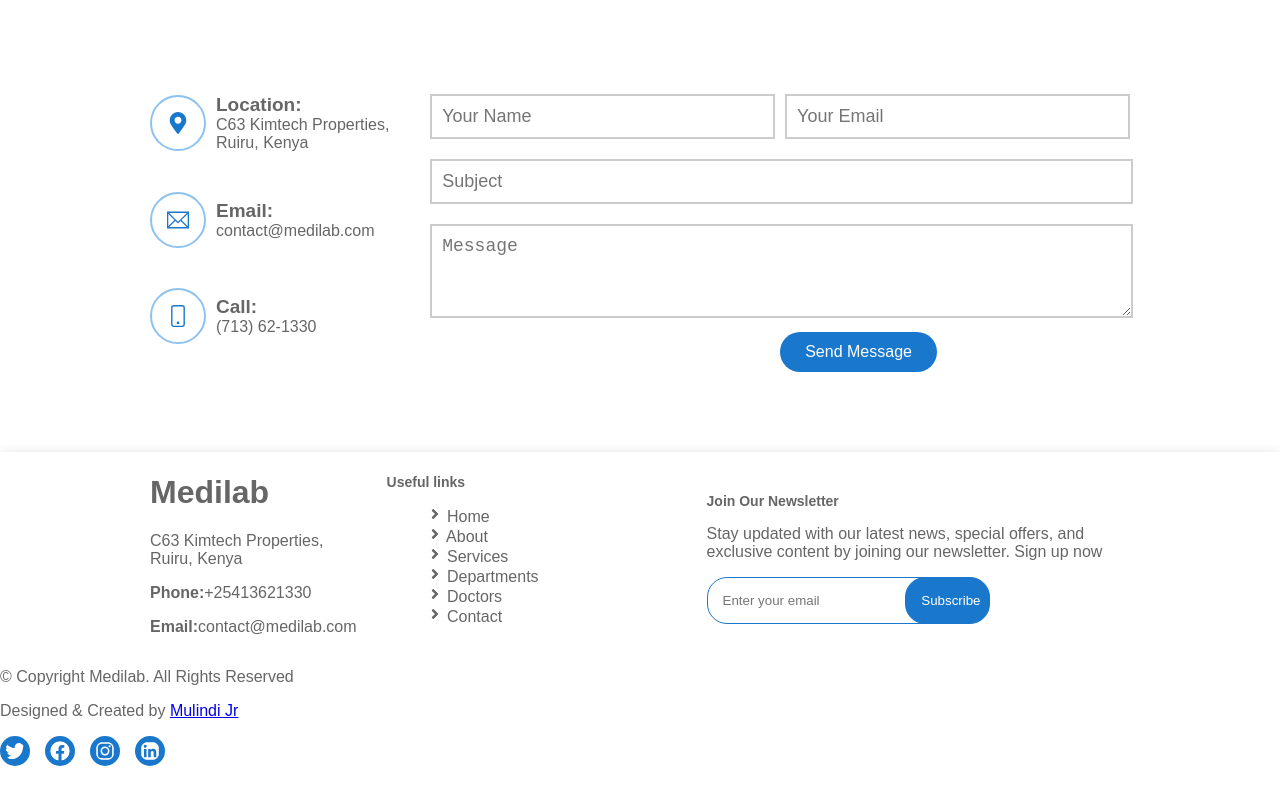
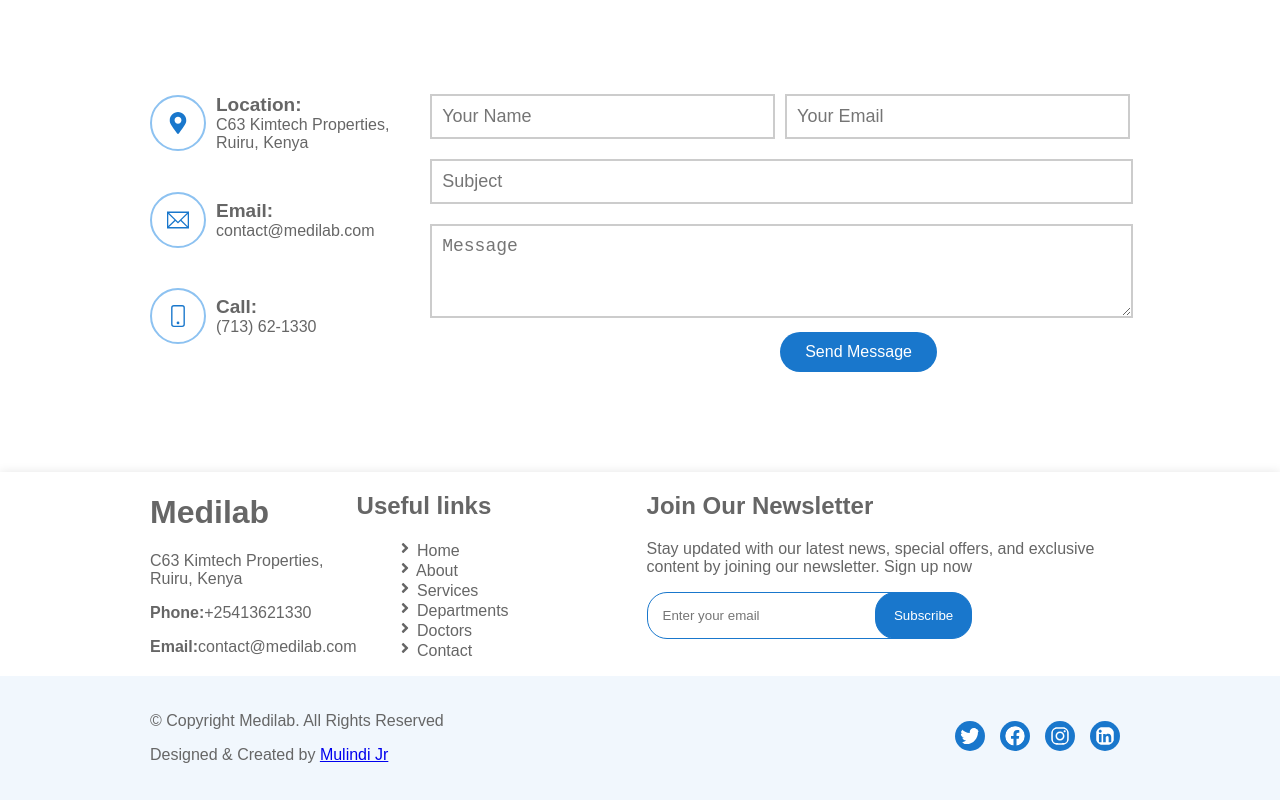
Before and after one commit to mulindijr/Medilab, a React (Vite) app: page / in a window 1280 px wide. Shown: the part 7735-8535 px from the top of the page. Before the commit the page ends 8505 px from the top, so only its background shows below. Built offline with nearby package versions, Linux system fonts and the light colour scheme; grey boxes are pictures that could not be loaded.

Commit message:
Refactor Footer component stylesheet

```diff
--- a/src/components/Footer/Footer.css
+++ b/src/components/Footer/Footer.css
@@ -1,14 +1,10 @@
 .footer{
-    margin: 30px 150px 0 150px;
+    margin: 0 150px;
 }
+
 .footer-flex{
     display: flex;
-    justify-content: flex-start;
-    align-items: center;
-    gap: 30px;
-}
-.footer-flex h2{
-    font-size: 14px;
+    margin-top: 50px;
 }
 
 .footer-links{
@@ -41,9 +37,15 @@
     cursor: pointer;
 }
 
-.copyright{
+.copyright-bg{
     background: #f1f7fd;
+}
+
+.copyright-content{
     display: flex;
+    justify-content: space-between;
+    align-items: center;
+    padding: 20px 150px;
 }
 
 .footer-social-icons{
```
